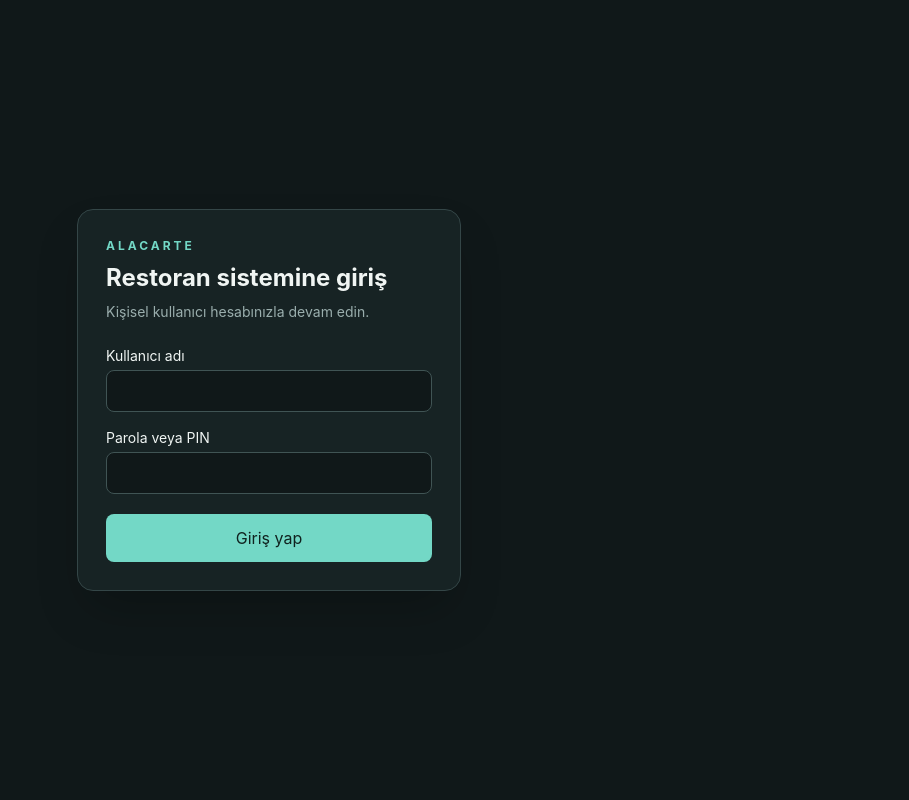
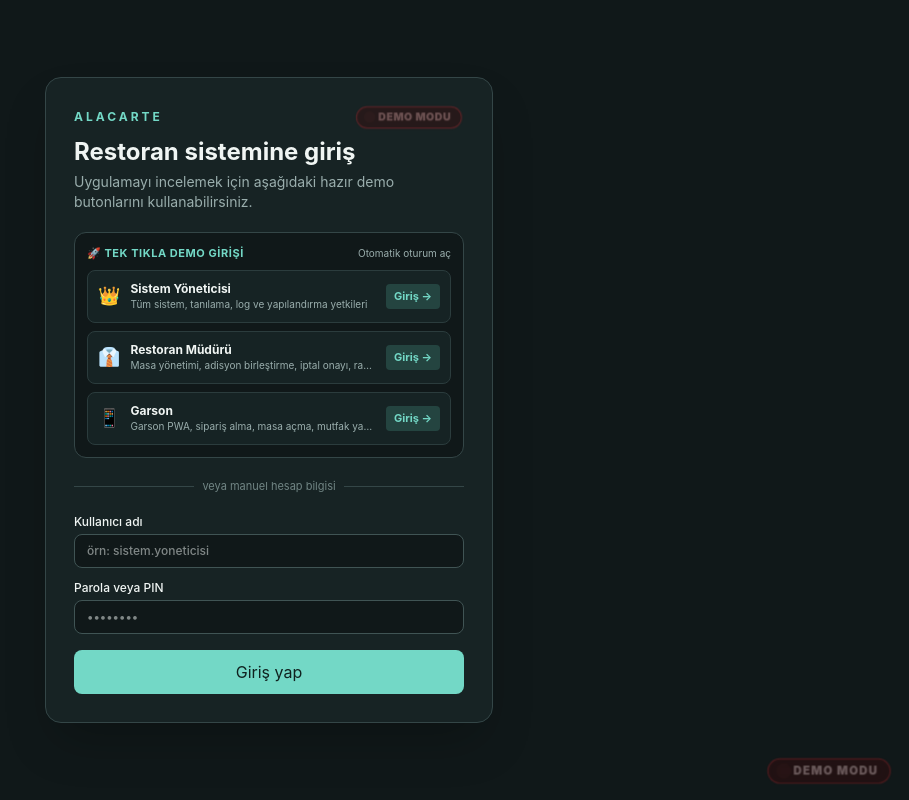
Before and after one commit to Optimus825482/alacart, a Next.js app: page /login in a window 1280 px wide. Shown: the whole page, without its empty margins (371-1280 px from the left). Built offline with nearby package versions, Linux system fonts and the light colour scheme.

Commit message:
feat(ui): add embedded demo quick-login buttons and glowing blinking DEMO badges across all screens

```diff
--- a/src/app/globals.css
+++ b/src/app/globals.css
@@ -105,3 +105,21 @@ textarea:focus-visible {
     white-space: pre-wrap !important;
   }
 }
+
+/* Yanıp Sönen Demo Rozeti Animasyonu */
+@keyframes demo-glow {
+  0%, 100% {
+    opacity: 1;
+    transform: scale(1);
+    box-shadow: 0 0 14px rgba(239, 68, 68, 0.7);
+  }
+  50% {
+    opacity: 0.35;
+    transform: scale(0.96);
+    box-shadow: 0 0 2px rgba(239, 68, 68, 0.2);
+  }
+}
+
+.demo-blinking-badge {
+  animation: demo-glow 1.6s infinite ease-in-out;
+}
--- a/src/app/login/page.tsx
+++ b/src/app/login/page.tsx
@@ -4,17 +4,43 @@ import { useState, useTransition } from "react";
 import { useRouter } from "next/navigation";
 import { loginAction } from "@/actions/pos";
 
+const DEMO_ACCOUNTS = [
+  {
+    role: "Sistem Yöneticisi",
+    username: "sistem.yoneticisi",
+    secret: "Admin1234!",
+    icon: "👑",
+    desc: "Tüm sistem, tanılama, log ve yapılandırma yetkileri",
+  },
+  {
+    role: "Restoran Müdürü",
+    username: "mehmet.kaya",
+    secret: "Manager1234!",
+    icon: "👔",
+    desc: "Masa yönetimi, adisyon birleştirme, iptal onayı, raporlar",
+  },
+  {
+    role: "Garson",
+    username: "ayse.yilmaz",
+    secret: "Waiter1234!",
+    icon: "📱",
+    desc: "Garson PWA, sipariş alma, masa açma, mutfak yazdırma",
+  },
+];
+
 export default function LoginPage() {
   const router = useRouter();
   const [pending, startTransition] = useTransition();
   const [error, setError] = useState("");
+  const [username, setUsername] = useState("");
+  const [secret, setSecret] = useState("");
 
-  function submit(formData: FormData) {
+  function performLogin(loginUsername: string, loginSecret: string) {
     setError("");
     startTransition(async () => {
       const result = await loginAction({
-        username: String(formData.get("username") ?? ""),
-        secret: String(formData.get("secret") ?? ""),
+        username: loginUsername,
+        secret: loginSecret,
         deviceLabel: "Coolify Demo Tarayıcısı",
       });
       if (!result.ok) {
@@ -26,25 +52,112 @@ export default function LoginPage() {
     });
   }
 
+  function submit(formData: FormData) {
+    const u = String(formData.get("username") ?? username);
+    const s = String(formData.get("secret") ?? secret);
+    performLogin(u, s);
+  }
+
+  function handleQuickLogin(accUsername: string, accSecret: string) {
+    setUsername(accUsername);
+    setSecret(accSecret);
+    performLogin(accUsername, accSecret);
+  }
+
   return (
-    <main className="min-h-dvh grid place-items-center bg-[#101819] p-5 text-[#f0f5f3]">
-      <form action={submit} className="w-full max-w-sm rounded-2xl border border-[#344647] bg-[#172324] p-7 shadow-2xl">
-        <div className="mb-6">
+    <main className="min-h-dvh grid place-items-center bg-[#101819] p-4 text-[#f0f5f3]">
+      <div className="w-full max-w-md rounded-2xl border border-[#344647] bg-[#172324] p-6 sm:p-7 shadow-2xl">
+        <div className="mb-5">
+          <div className="flex items-center justify-between gap-2 mb-2">
             <p className="text-xs font-bold tracking-[0.25em] text-[#73d8c6]">ALACARTE</p>
-          <h1 className="mt-2 text-2xl font-bold">Restoran sistemine giriş</h1>
-          <p className="mt-2 text-sm text-[#9aaead]">Kişisel kullanıcı hesabınızla devam edin.</p>
+            <div className="inline-flex items-center gap-1.5 px-2.5 py-0.5 rounded-full bg-red-950/90 border border-red-500/80 text-red-300 text-[11px] font-black tracking-wider uppercase demo-blinking-badge">
+              <span className="w-1.5 h-1.5 rounded-full bg-red-400 animate-ping inline-block" />
+              DEMO MODU
             </div>
-        <label className="mb-4 block text-sm">Kullanıcı adı
-          <input name="username" autoComplete="username" required className="mt-1 w-full rounded-lg border border-[#405454] bg-[#101819] px-3 py-2.5" />
+          </div>
+          <h1 className="text-xl sm:text-2xl font-bold">Restoran sistemine giriş</h1>
+          <p className="mt-1 text-xs sm:text-sm text-[#9aaead]">
+            Uygulamayı incelemek için aşağıdaki hazır demo butonlarını kullanabilirsiniz.
+          </p>
+        </div>
+
+        {/* Hızlı Demo Girişi Butonları */}
+        <div className="mb-5 rounded-xl border border-[#344647] bg-[#101819] p-3">
+          <div className="mb-2 flex items-center justify-between">
+            <span className="text-[11px] font-bold text-[#73d8c6] uppercase tracking-wider">
+              🚀 Tek Tıkla Demo Girişi
+            </span>
+            <span className="text-[10px] text-[#9aaead]">Otomatik oturum aç</span>
+          </div>
+          <div className="flex flex-col gap-2">
+            {DEMO_ACCOUNTS.map((acc) => (
+              <button
+                key={acc.username}
+                type="button"
+                disabled={pending}
+                onClick={() => handleQuickLogin(acc.username, acc.secret)}
+                className="w-full flex items-center justify-between gap-2.5 rounded-lg border border-[#2b3c3d] bg-[#162324] p-2.5 text-left transition hover:border-[#73d8c6] hover:bg-[#1f3233] disabled:opacity-50"
+              >
+                <div className="flex items-center gap-2.5 min-w-0">
+                  <span className="text-lg shrink-0">{acc.icon}</span>
+                  <div className="min-w-0">
+                    <div className="text-xs font-bold text-[#f0f5f3] truncate">{acc.role}</div>
+                    <div className="text-[10px] text-[#9aaead] truncate">{acc.desc}</div>
+                  </div>
+                </div>
+                <span className="shrink-0 text-[11px] font-bold text-[#73d8c6] bg-[#244440] px-2 py-1 rounded">
+                  Giriş →
+                </span>
+              </button>
+            ))}
+          </div>
+        </div>
+
+        <div className="relative mb-5 flex items-center justify-center">
+          <div className="absolute inset-0 flex items-center">
+            <div className="w-full border-t border-[#344647]" />
+          </div>
+          <span className="relative bg-[#172324] px-2 text-[11px] text-[#718584]">
+            veya manuel hesap bilgisi
+          </span>
+        </div>
+
+        <form action={submit}>
+          <label className="mb-3 block text-xs font-medium">Kullanıcı adı
+            <input
+              name="username"
+              value={username}
+              onChange={(e) => setUsername(e.target.value)}
+              autoComplete="username"
+              required
+              placeholder="örn: sistem.yoneticisi"
+              className="mt-1 w-full rounded-lg border border-[#405454] bg-[#101819] px-3 py-2 text-sm"
+            />
           </label>
-        <label className="mb-5 block text-sm">Parola veya PIN
-          <input name="secret" type="password" autoComplete="current-password" required className="mt-1 w-full rounded-lg border border-[#405454] bg-[#101819] px-3 py-2.5" />
+          <label className="mb-4 block text-xs font-medium">Parola veya PIN
+            <input
+              name="secret"
+              type="password"
+              value={secret}
+              onChange={(e) => setSecret(e.target.value)}
+              autoComplete="current-password"
+              required
+              placeholder="••••••••"
+              className="mt-1 w-full rounded-lg border border-[#405454] bg-[#101819] px-3 py-2 text-sm"
+            />
           </label>
-        {error && <p role="alert" className="mb-4 rounded-lg border border-red-800 bg-red-950/40 p-3 text-sm text-red-200">{error}</p>}
-        <button disabled={pending} className="w-full rounded-lg bg-[#73d8c6] px-4 py-3 font-bold text-[#10221f] disabled:opacity-60">
+          {error && <p role="alert" className="mb-4 rounded-lg border border-red-800 bg-red-950/40 p-2.5 text-xs text-red-200">{error}</p>}
+          <button disabled={pending} className="w-full rounded-lg bg-[#73d8c6] px-4 py-2.5 text-sm font-bold text-[#10221f] transition hover:bg-[#86e2d2] disabled:opacity-60">
             {pending ? "Giriş yapılıyor…" : "Giriş yap"}
           </button>
         </form>
+      </div>
+
+      {/* Ekran köşesinde parıldayan DEMO MODU rozeti */}
+      <div className="fixed bottom-4 right-4 z-50 pointer-events-none select-none flex items-center gap-1.5 px-3 py-1 rounded-full bg-red-950/90 border border-red-500/80 text-red-200 text-xs font-black tracking-widest shadow-2xl backdrop-blur demo-blinking-badge">
+        <span className="w-2 h-2 rounded-full bg-red-400 animate-ping inline-block" />
+        <span>DEMO MODU</span>
+      </div>
     </main>
   );
 }
--- a/src/components/AlacarteWorkspace.tsx
+++ b/src/components/AlacarteWorkspace.tsx
@@ -367,6 +367,12 @@ export function AlacarteWorkspace({
           </div>
 
           <div className="flex items-center gap-2.5 flex-wrap justify-end">
+            {/* Yanıp Sönen Demo Rozeti */}
+            <div className="flex items-center gap-1.5 px-2.5 py-1 rounded-full bg-red-950/90 border border-red-500/80 text-red-200 text-xs font-black tracking-wider uppercase demo-blinking-badge shrink-0 shadow-md">
+              <span className="w-1.5 h-1.5 rounded-full bg-red-400 animate-ping inline-block" />
+              <span>DEMO MODU</span>
+            </div>
+
             {/* Learning Mode status indicator */}
             {initialData.config?.learningModeEnabled && (
               <span
@@ -591,6 +597,11 @@ export function AlacarteWorkspace({
           </button>
         </div>
       )}
+      {/* Ekranlarda sabit parıldayan / yanıp sönen DEMO filigranı */}
+      <div className="fixed top-20 right-4 z-40 pointer-events-none select-none hidden sm:flex items-center gap-1.5 px-3 py-1 rounded-full bg-red-950/90 border border-red-500/80 text-red-200 text-xs font-black tracking-widest shadow-2xl backdrop-blur demo-blinking-badge no-print">
+        <span className="w-2 h-2 rounded-full bg-red-400 animate-ping inline-block" />
+        <span>DEMO MODU</span>
+      </div>
     </div>
   );
 }
```
Lines whose indentation alone changed are shown as unchanged.
